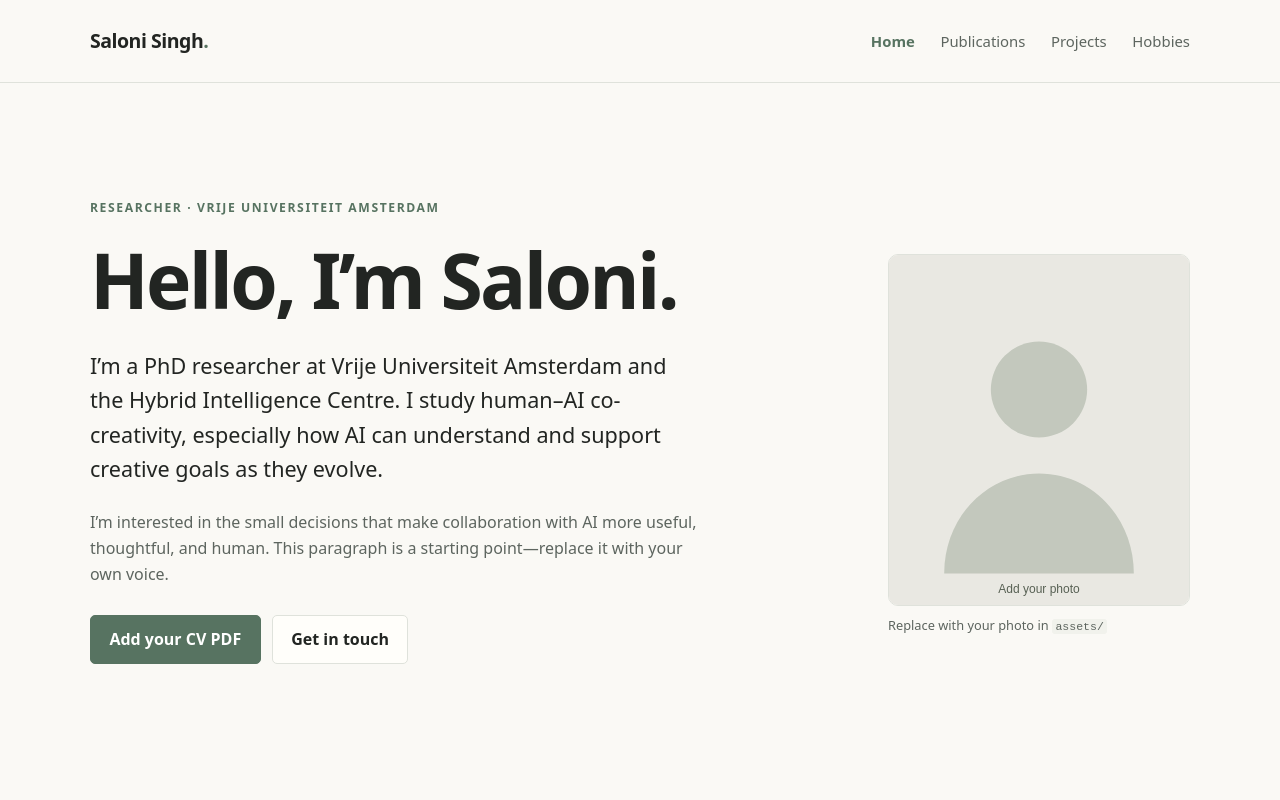
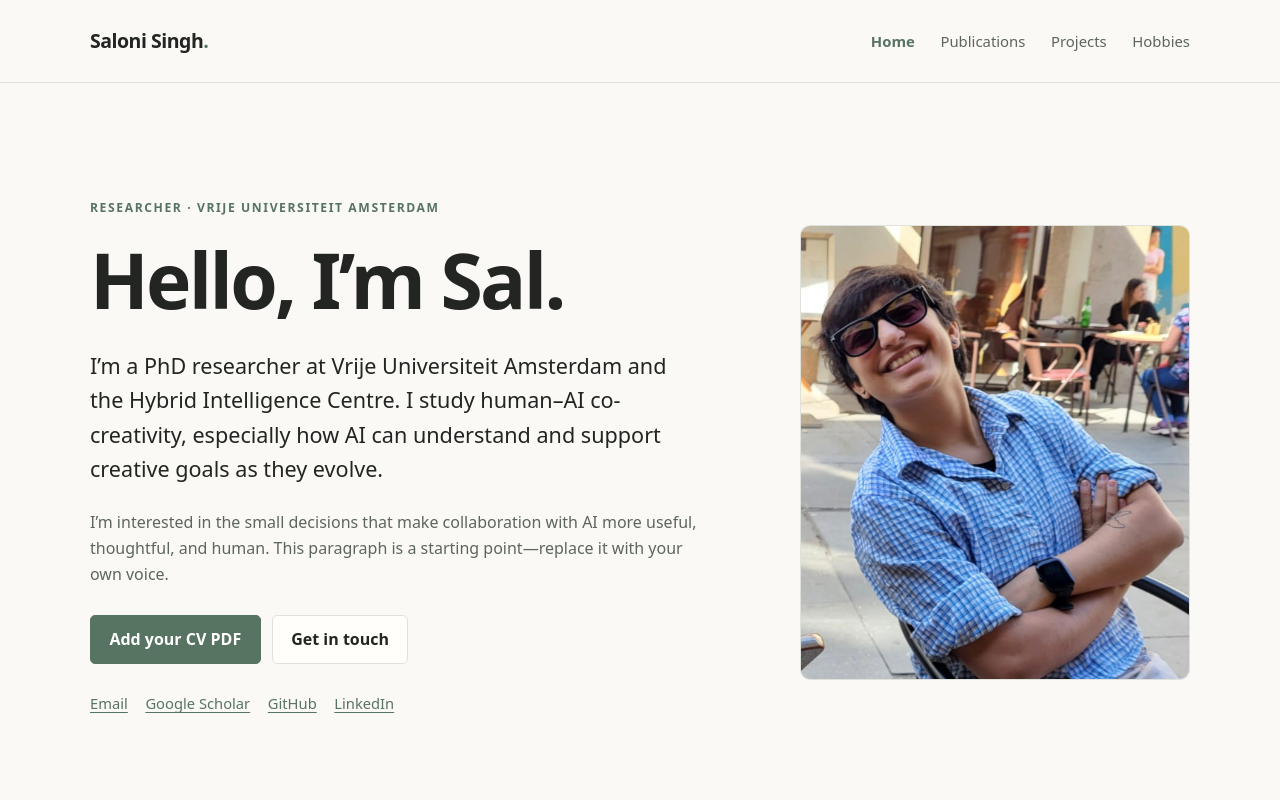
Before and after one commit to salazar0106/salazar0106.github.io, a plain HTML site: page index.html in a window 1280 px wide. Shown: the top 800 px of the page. Drawn offline with Linux system fonts and the light colour scheme; no server answers.

Commit message:
images and links

```diff
--- a/index.html
+++ b/index.html
@@ -18,13 +18,13 @@
     <section class="container hero">
       <div class="hero-copy">
         <p class="eyebrow">Researcher · Vrije Universiteit Amsterdam</p>
-        <h1>Hello, I’m Saloni.</h1>
+        <h1>Hello, I’m Sal.</h1>
         <p class="lead">I’m a PhD researcher at Vrije Universiteit Amsterdam and the Hybrid Intelligence Centre. I study human–AI co-creativity, especially how AI can understand and support creative goals as they evolve.</p>
         <p>I’m interested in the small decisions that make collaboration with AI more useful, thoughtful, and human. This paragraph is a starting point—replace it with your own voice.</p>
         <div class="button-row"><a class="button primary" href="assets/Saloni-Singh-CV.pdf" data-placeholder-link="cv">Download CV</a><a class="button" href="#contact">Get in touch</a></div>
         <div class="text-links" id="hero-links"></div>
       </div>
-      <div class="portrait-wrap"><img class="portrait" src="assets/profile-placeholder.svg" alt="Placeholder for Saloni Singh’s profile photograph"><span class="portrait-caption">Replace with your photo in <code>assets/</code></span></div>
+      <div class="portrait-wrap"><img class="portrait" src="assets/1.jpg" alt="Saloni Singh’s profile photograph"><span class="portrait-caption"> </span></div>
     </section>
     <section class="section section-tinted"><div class="container">
       <div class="section-heading"><div><p class="eyebrow">Selected work</p><h2>Recent projects</h2></div><a class="subtle-link" href="projects.html">All projects <span aria-hidden="true">↗</span></a></div>
--- a/site.js
+++ b/site.js
@@ -1,9 +1,9 @@
 /* Edit these contact links. Leave a URL empty to hide that link. */
 const CONTACT = {
-  email: "", // Example: "mailto:saloni@example.com"
-  googleScholar: "", // Paste your profile URL
-  github: "", // Paste your profile URL
-  linkedin: "" // Paste your profile URL
+  email: "s.m.singh@vu.nl", // Example: "mailto:saloni@example.com"
+  googleScholar: "https://scholar.google.com/citations?user=3yccaoEAAAAJ&hl=en", // Paste your profile URL
+  github: "https://github.com/salazar0106/", // Paste your profile URL
+  linkedin: "https://www.linkedin.com/in/saloni-singh-568292113/" // Paste your profile URL
 };
 
 const $ = (selector) => document.querySelector(selector);
```
Also changed, not shown: assets/1.jpg (added), assets/2.jpg (added), assets/3.jpg (added), assets/5.jpg (added), 3 other files.
